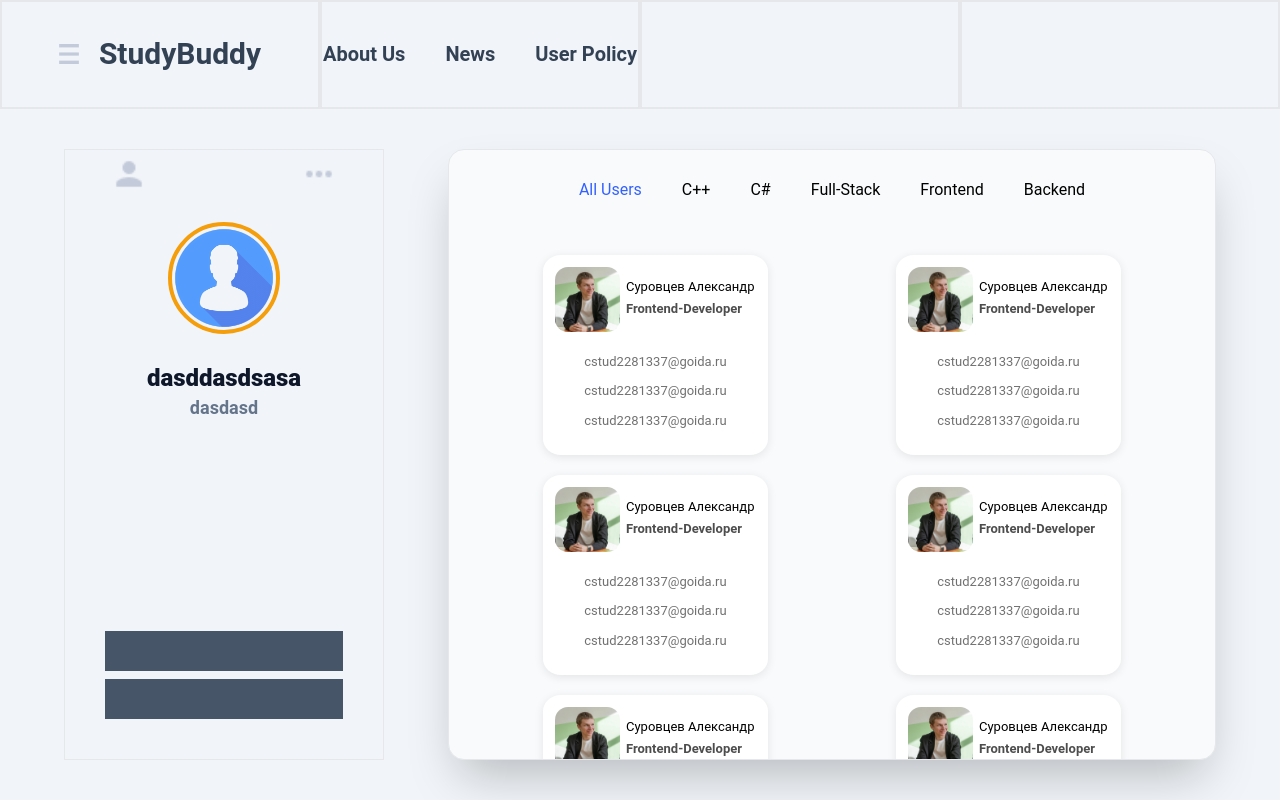
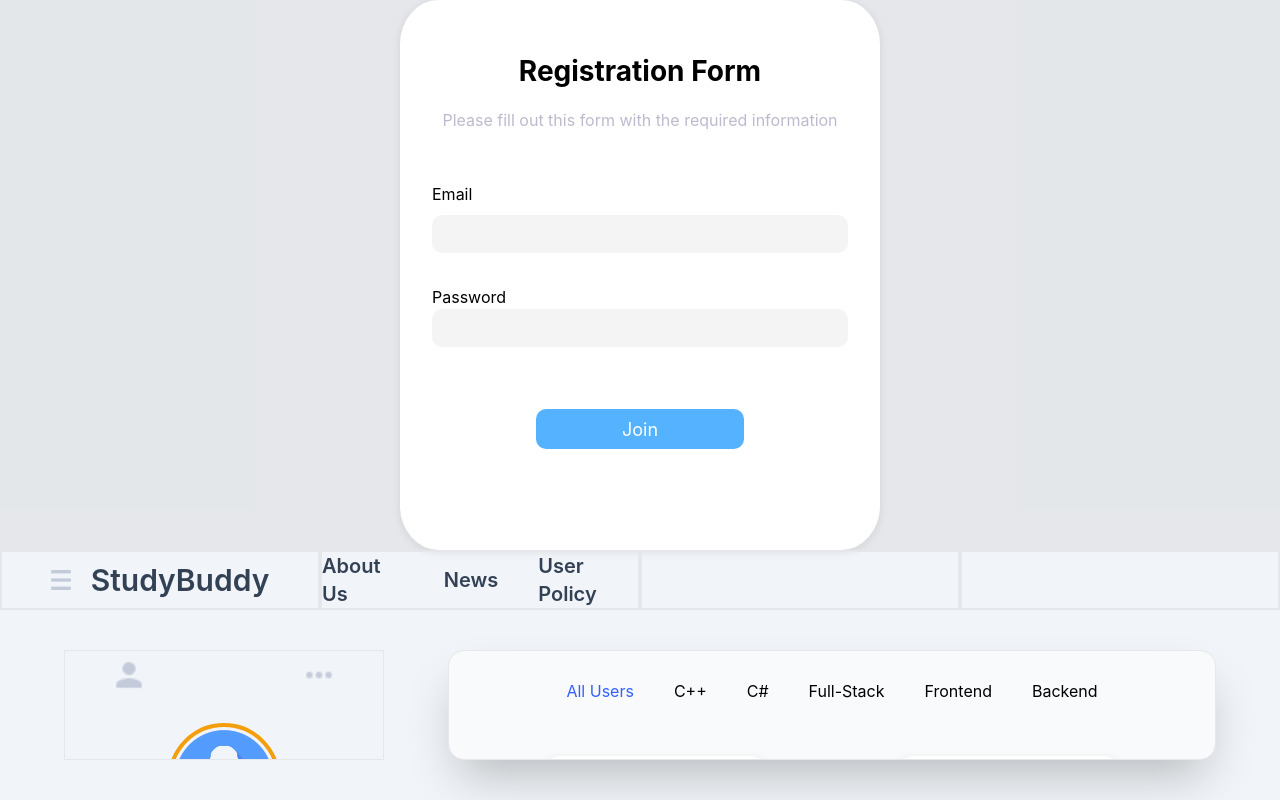
Before and after one commit to crockshine/china-cup, a React (Create React App) app: page / in a window 1280 px wide. Built offline with nearby package versions, Linux system fonts and the light colour scheme.

Commit message:
add Registration

```diff
--- a/public/index.html
+++ b/public/index.html
@@ -5,6 +5,9 @@
     <link rel="icon" href="%PUBLIC_URL%/favicon.ico" />
     <meta name="viewport" content="width=device-width, initial-scale=1" />
     <meta name="theme-color" content="#000000" />
+    <link rel="preconnect" href="https://fonts.googleapis.com">
+    <link rel="preconnect" href="https://fonts.gstatic.com" crossorigin>
+    <link href="https://fonts.googleapis.com/css2?family=Poppins:ital,wght@0,100;0,200;0,300;0,400;0,500;0,600;0,700;0,800;0,900;1,100;1,200;1,300;1,400;1,500;1,600;1,700;1,800;1,900&display=swap" rel="stylesheet">
     <meta
       name="description"
       content="Web site created using create-react-app"
--- a/src/App.js
+++ b/src/App.js
@@ -1,11 +1,13 @@
 import Header from "./Header";
 import Profile from "./Profile";
 import LeftBar from "./LeftBar";
+import Registration from "./Registration";
 
 export default function App() {
     return (
-      <div className="Window bg-slate-100 flex flex-col h-screen w-screen overflow-hidden" style={{ fontFamily: 'Roboto,sans-serif' }}>
-        <Header />
+      <div className="Window bg-slate-100 flex flex-col h-screen w-screen overflow-hidden">
+        <Registration/>
+         <Header />
         <div className="MainContent py-10 px-4 sm:px-8 md:px-16 flex flex-grow gap-4 sm:gap-8 md:gap-16 w-full h-full overflow-hidden">
             <LeftBar/>
           <div className="RightBar flex-grow shadow-2xl rounded-2xl bg-slate-50  border h-full overflow-y-auto">
--- /dev/null
+++ b/src/Registration.css
@@ -0,0 +1,80 @@
+.main{
+  display: flex;
+  justify-content: center;
+  align-items: center;
+  background-color: rgba(201, 201, 201, 0.315);
+  width: 100%;
+  height: 100vh;
+}
+
+.center_block{
+  width: 480px;
+  height: 550px;
+  background-color: white;
+  border-radius: 8%;
+  box-shadow: 0 2px 10px rgba(0, 0, 0, 0.091);
+  padding: 50px 32px;
+  display:flex;
+  flex-direction: column;
+  text-align: center;
+}
+
+.steps_verification{
+  display: flex;
+  flex-direction: column;
+}
+
+.input{
+  width: 100%;
+  height: 38px;
+  background-color: #F4F4F5;
+  color: black;
+  margin-bottom: 32px;
+  border-radius: 10px;
+  font-size: 17px;
+  padding: 8px 0px 9px 16px;
+}
+
+.mail_input{
+  display: flex;
+  flex-direction: column;
+  gap: 9px;
+}
+
+.label{
+  text-align: left;
+}
+
+.form{
+  gap: 32px;
+}
+
+.reg_label{
+  font-size: 28px;
+  font-weight: 700;
+  margin-bottom: 16px;
+}
+
+.about_label{
+  font-size: 16px;
+  color: #bbbbcf;
+  font-weight: 400;
+  margin-bottom: 50px;
+}
+
+.submit_button{
+  width: 50%;
+  background-color: rgb(84, 178, 255);
+  height: 40px;
+  border-radius: 10px;
+  color: white;
+  font-size: 18px;
+}
+
+.password_input{
+  margin-bottom: 30px;
+}
+
+.submit_button:hover{
+  background-color: rgb(29, 146, 241);
+}
--- /dev/null
+++ b/src/Registration.jsx
@@ -0,0 +1,25 @@
+import './Registration.css';
+
+export default function Registration(){
+  return(
+    <main className="main">
+      <div className="center_block">
+        <h1 className="reg_label">Registration Form</h1>
+        <h2 className="about_label">Please fill out this form with the required information</h2>
+        <div className="steps_verification">
+        <form className="form" id="loginForm" action="login" method="post">
+              <div className="mail_input">
+              <p className='label'>Email</p>
+              <input className="input" name="usermail" id="usermail"/>
+              </div>
+                <div className="password_input">
+                <p className='label'>Password</p>
+                <input className="input" name="userpassword" id="userpassword"/>
+                </div>
+                <input className="submit_button" type="submit" value="Join" />
+            </form>
+        </div>
+      </div>
+    </main>
+  )
+}
```
